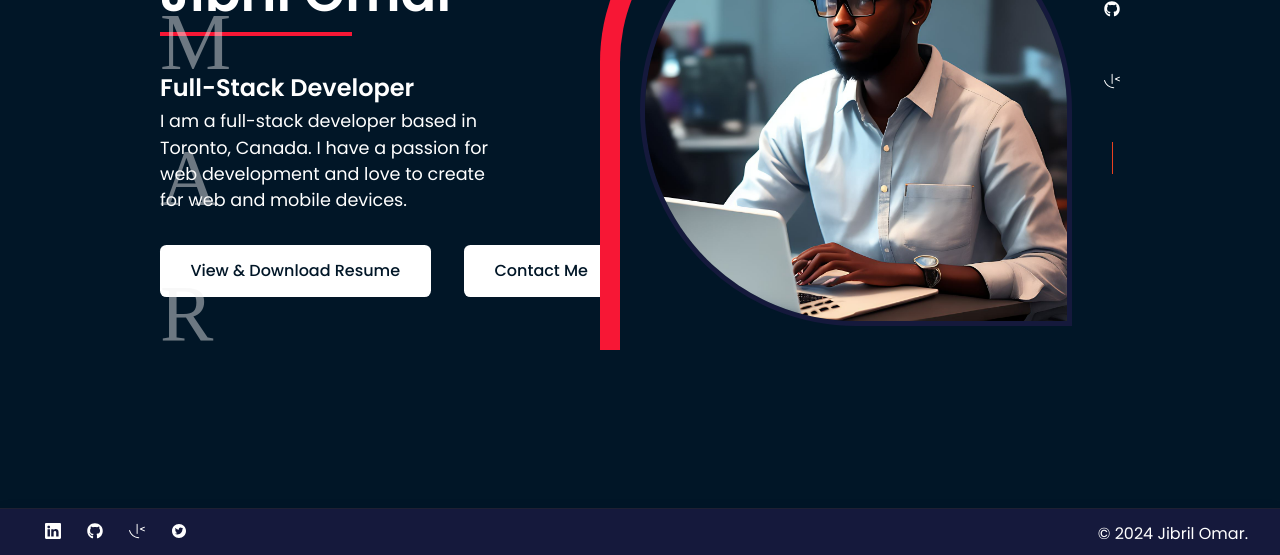
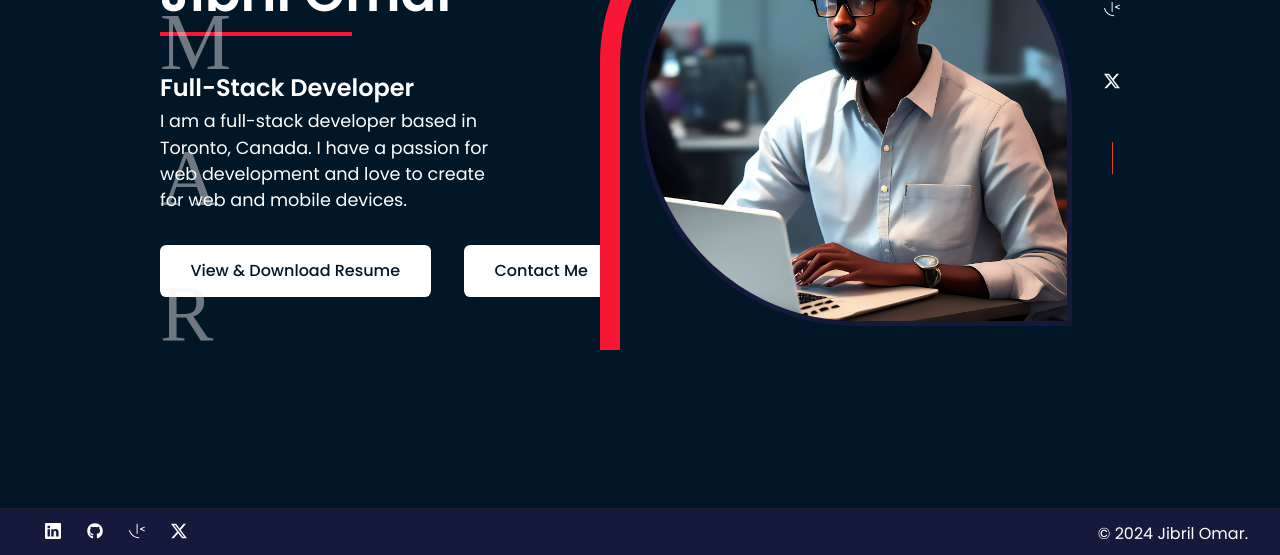
Before and after one commit to jibrilosman/portfolio-router, a React (Create React App) app: page / in a window 1280 px wide. Shown: the part 242-797 px from the top of the page. Built offline with nearby package versions, Linux system fonts and the light colour scheme; a web font is replaced by a local one.

Commit message:
update footer and header socials

```diff
--- a/package.json
+++ b/package.json
@@ -12,7 +12,7 @@
     "emailjs-com": "^3.2.0",
     "react": "^18.2.0",
     "react-dom": "^18.2.0",
-    "react-icons": "^4.8.0",
+    "react-icons": "^4.12.0",
     "react-router-dom": "^6.11.1",
     "react-scripts": "5.0.1",
     "react-scroll": "^1.8.9",
--- a/src/components/footer/Footer.jsx
+++ b/src/components/footer/Footer.jsx
@@ -1,7 +1,7 @@
 import React from 'react'
 import './Footer.css'
 import { BsLinkedin } from 'react-icons/bs'
-import { AiFillTwitterCircle } from 'react-icons/ai'
+import { BsTwitterX } from 'react-icons/bs'
 import { FaGithub } from 'react-icons/fa'
 import { SiFrontendmentor } from 'react-icons/si'
 
@@ -13,7 +13,7 @@ const Footer = () => {
          <a href="https://www.linkedin.com/in/jibril-omar-25bb98216/" target='_blank' rel="noreferrer"><BsLinkedin /></a>
          <a href="https://github.com/jibrilosman" target='_blank' rel="noreferrer"><FaGithub /></a>
          <a href="https://www.frontendmentor.io/profile/jibrilosman" target='_blank' rel="noreferrer"><SiFrontendmentor /></a>
-         <a href="https://twitter.com/jibrilosman10" target='_blank' rel="noreferrer"><AiFillTwitterCircle /></a>
+         <a href="https://x.com/jibrilosman10" target='_blank' rel="noreferrer"><BsTwitterX /></a>
        </div>
        <div className="copy-right">
             <p>© {currentYear} Jibril Omar.</p>
--- a/src/pages/home/CTA.jsx
+++ b/src/pages/home/CTA.jsx
@@ -5,7 +5,7 @@ import { NavLink } from 'react-router-dom'
 const CTA = () => {
   return (
     <div className='cta'>
-        <a href={CV}   className="btn" target={'_blank'}>View & Download Resume</a>
+        <a href={CV}   className="btn" target={'_blank'} rel={'noreferrer'}>View & Download Resume</a>
         <NavLink to="/contact"  className="btn">Contact Me</NavLink>
     </div>
   )
--- a/src/pages/home/Header.css
+++ b/src/pages/home/Header.css
@@ -80,7 +80,7 @@ header {
     color: var(--color-btn);
 }
 .social-icon:hover{
-   color: var(--color-bg1);
+   color: var(--color-btn1);
 }
 .header__socials {
     display: flex;
--- a/src/pages/home/HeaderSocials.jsx
+++ b/src/pages/home/HeaderSocials.jsx
@@ -2,6 +2,7 @@ import React from 'react'
 import {BsLinkedin} from 'react-icons/bs'
 import {FaGithub} from 'react-icons/fa'
 import {SiFrontendmentor} from 'react-icons/si'
+import { BsTwitterX } from 'react-icons/bs'
 
 const HeaderSocials = () => {
   return (
@@ -9,6 +10,7 @@ const HeaderSocials = () => {
         <a href="https://www.linkedin.com/in/jibril-omar-25bb98216/" target="_blank"  rel="noreferrer"> <BsLinkedin className='social-icon' /> </a>
         <a href="https://github.com/jibrilosman" target="_blank"  rel="noreferrer"> <FaGithub  className='social-icon'/> </a>
         <a href="https://www.frontendmentor.io/profile/jibrilosman" target="_blank"  rel="noreferrer">< SiFrontendmentor className='social-icon'/></a>
+        <a href="https://x.com/jibrilosman10" target="_blank"  rel="noreferrer">< BsTwitterX className='social-icon'/></a>
     </div>
   )
 }
```
Also changed, not shown: 1 other file (tests, documents, lock files or other folders).
